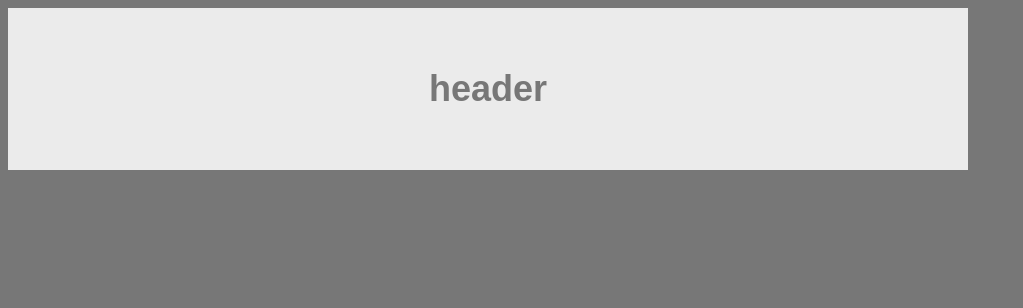
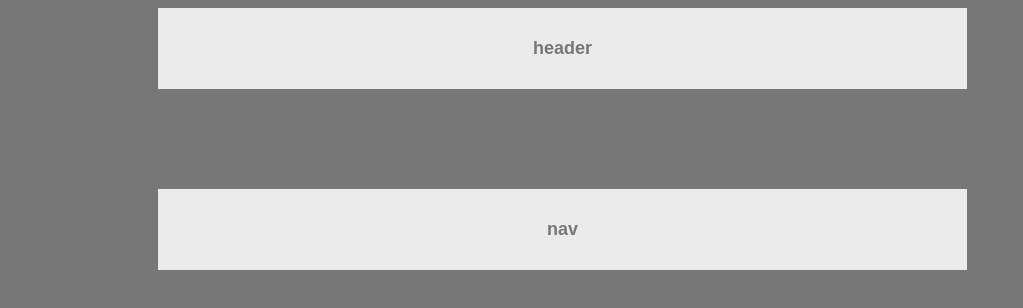
Before and after one commit to amyhaerr/HW-Wireframe, a plain HTML site: page index.html in a window 1280 px wide. Shown: the whole page, without its empty margins (0-1023 px from the left). Drawn offline with Linux system fonts and the light colour scheme.

```diff
--- a/index.html
+++ b/index.html
@@ -11,5 +11,7 @@
 
     <h1 class="header">header</h1>
 
+    <h1 class="nav">nav</h1>
+
 </body>
 </html>
--- a/style.css
+++ b/style.css
@@ -1,13 +1,30 @@
 .header {
-    padding: 60px;
+    padding: 30px;
     text-align: center;
     background: #ebebeb;
+    font-family: Arial, Helvetica, sans-serif;
+    font-size: 18px;
+    margin-top: 0px;
+    margin-bottom: 100px;
+    margin-right: 1px;
+    margin-left: 150px;
 
 }
 
+.nav {
+    padding: 30px;
+    text-align: center;
+    background: #ebebeb;
+    font-family: Arial, Helvetica, sans-serif;
+    font-size: 18px;
+    margin-top: 0px;
+    margin-bottom: 0px;
+    margin-right: 1px;
+    margin-left: 150px;
+}
 
 body {
-    font-family: Arial, Helevtica Neue, Helvetica, sans-serif;
+    font-family: Arial, Helvetica, sans-serif;
     color: #777;
     background-color: #777;
     width: 960px;
```
